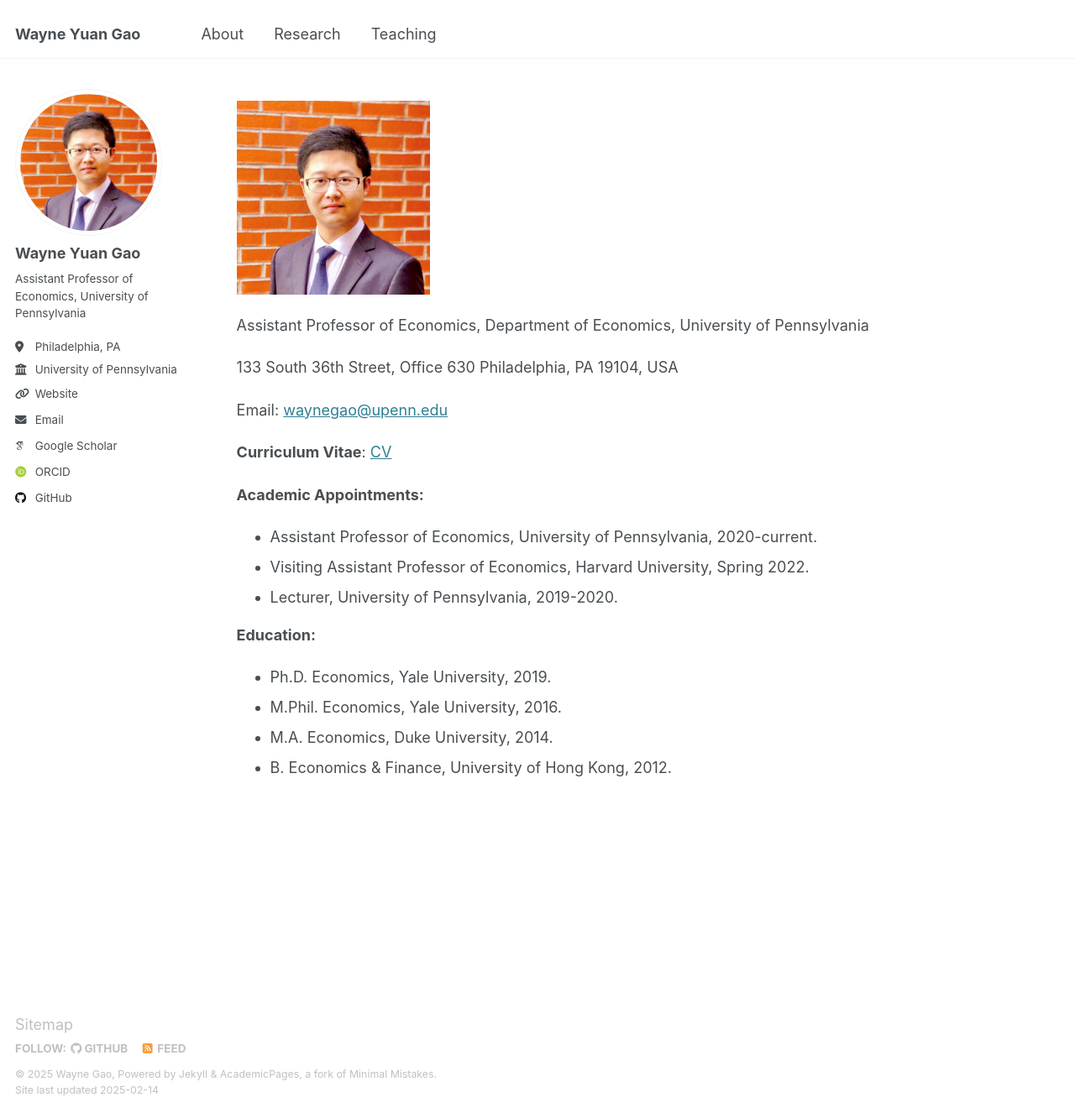
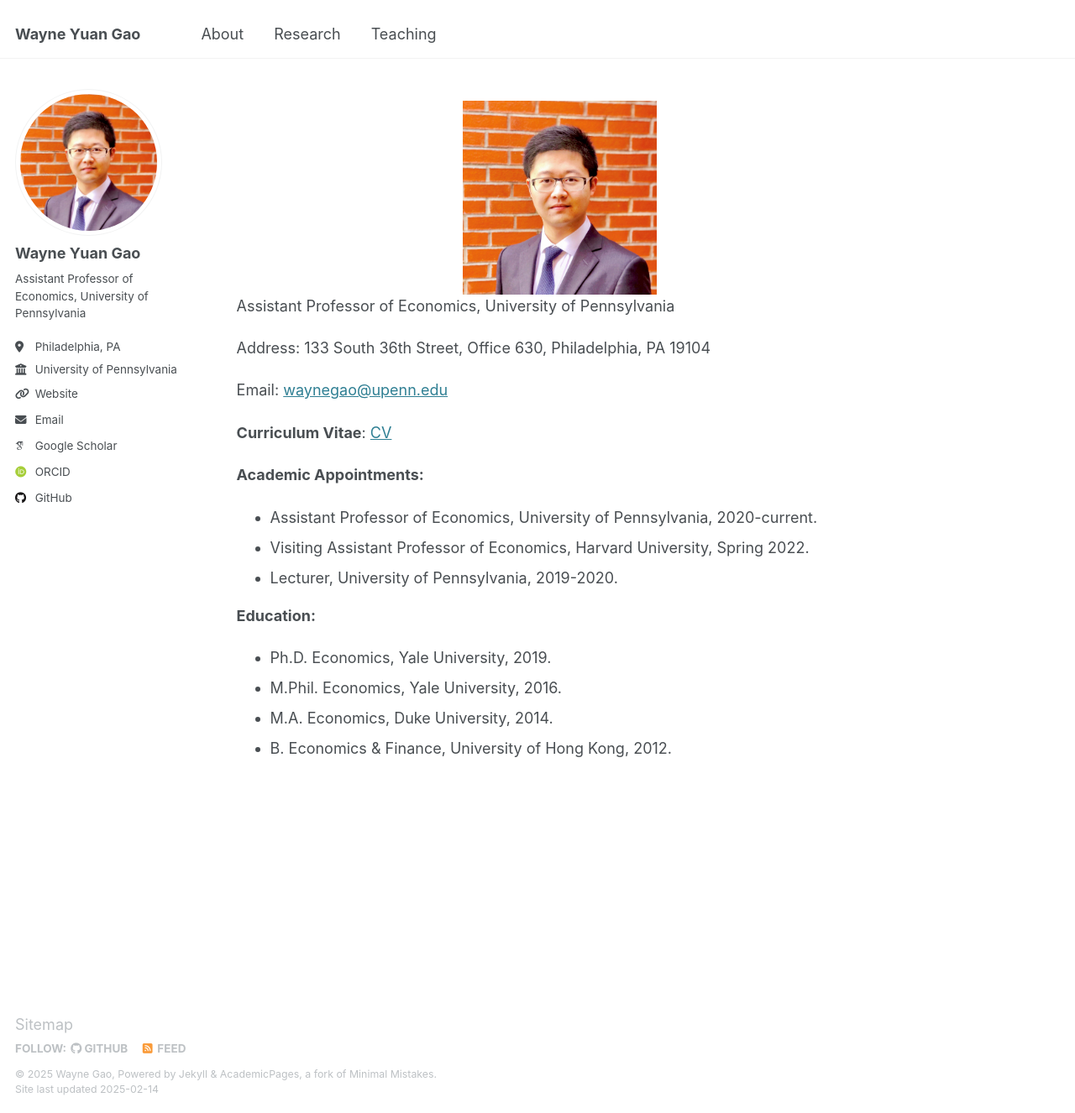
Before and after one commit to wayne-y-gao/wayne-y-gao.github.io, a Jekyll site: the page built from _pages/about.md, in a window 1280 px wide and 1326 px high. Shown: the whole window at 84% size. Built offline with Jekyll 4.4.1, drawn with Linux system fonts in a browser that asks for light colours; some web fonts are replaced.

Commit message:
Update about.md

```diff
--- a/_pages/about.md
+++ b/_pages/about.md
@@ -7,14 +7,13 @@ redirect_from:
   - /about.html
 ---
 
-<img src="images/BrickLightSqS.jpg" alt="Profile Image" style="width:30%;">
+<div style="text-align: center;">
+  <img src="images/BrickLightSqS.jpg" alt="Profile Image" style="width:30%;">
+</div>
 
-Assistant Professor of Economics,
-Department of Economics,
-University of Pennsylvania
+Assistant Professor of Economics, University of Pennsylvania
 
-133 South 36th Street, Office 630
-Philadelphia, PA 19104, USA
+Address: 133 South 36th Street, Office 630, Philadelphia, PA 19104
 
 Email: [waynegao@upenn.edu](mailto:waynegao@upenn.edu)
 
```
